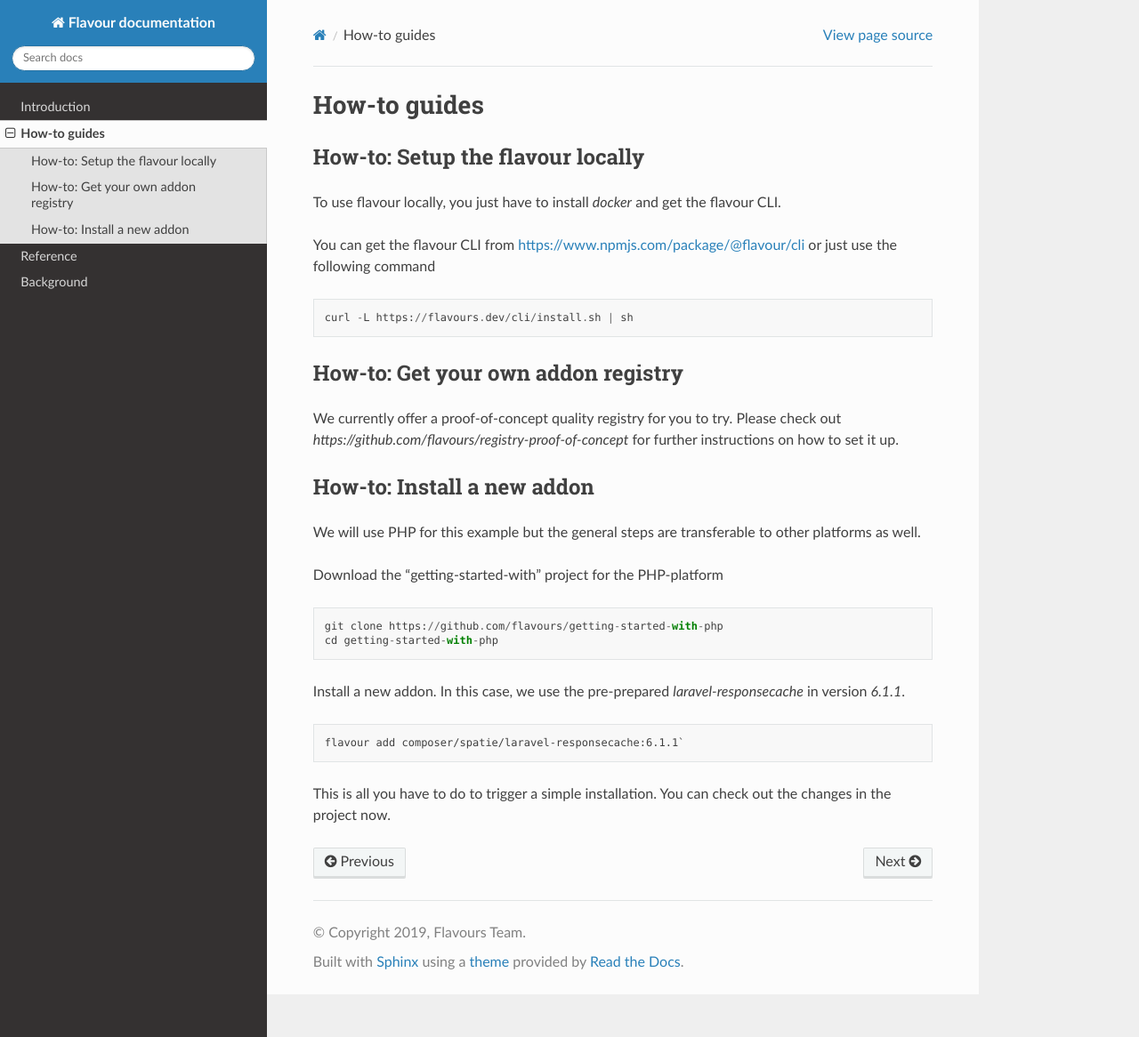
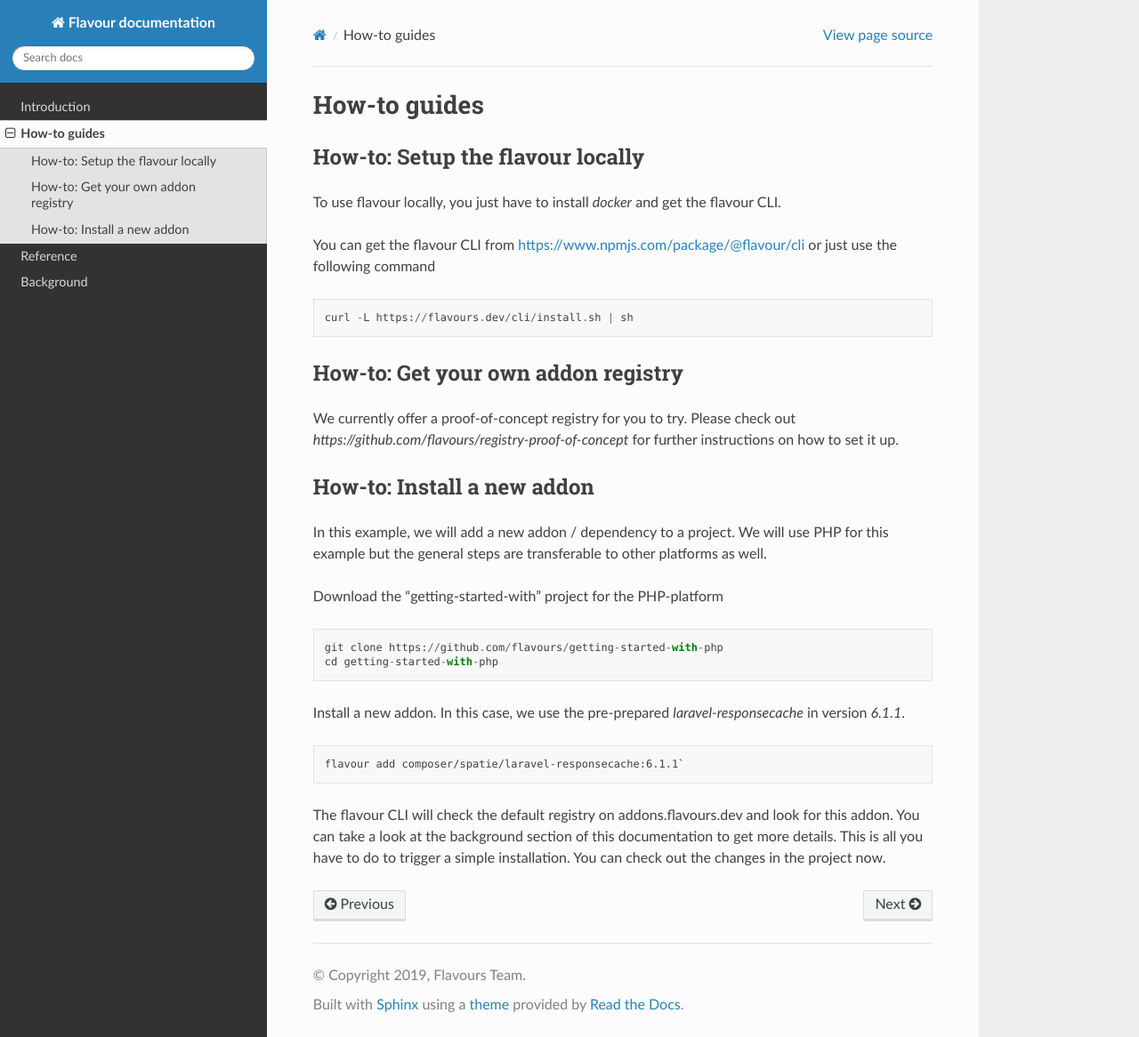
Before and after one commit to flavours/documentation, a Sphinx documentation site: the page built from docs/howto/index.rst, in a window 1280 px wide and 1166 px high. Shown: the whole window at 89% size. Built offline with Sphinx 7.4.7 and the Read the Docs theme 2.0.0, drawn with Linux system fonts in a browser that asks for light colours.

Commit message:
more docs changes

```diff
--- a/docs/howto/index.rst
+++ b/docs/howto/index.rst
@@ -19,12 +19,13 @@ You can get the flavour CLI from https://www.npmjs.com/package/@flavour/cli or j
 How-to: Get your own addon registry
 ===================================
 
-We currently offer a proof-of-concept quality registry for you to try. Please check out `https://github.com/flavours/registry-proof-of-concept` for further instructions on how to set it up.
+We currently offer a proof-of-concept registry for you to try. Please check out `https://github.com/flavours/registry-proof-of-concept` for further instructions on how to set it up.
 
 
 How-to: Install a new addon
 ===========================
 
+In this example, we will add a new addon / dependency to a project.
 We will use PHP for this example but the general steps are transferable to other platforms as well.
 
 Download the "getting-started-with" project for the PHP-platform ::
@@ -36,4 +37,6 @@ Install a new addon. In this case, we use the pre-prepared `laravel-responsecach
 
    flavour add composer/spatie/laravel-responsecache:6.1.1`
 
+The flavour CLI will check the default registry on addons.flavours.dev and look for this addon.
+You can take a look at the background section of this documentation to get more details.
 This is all you have to do to trigger a simple installation. You can check out the changes in the project now.
```
Also changed, not shown: docs/background/index.rst (+61 -14 lines), docs/reference/index.rst (+0 -33 lines).
